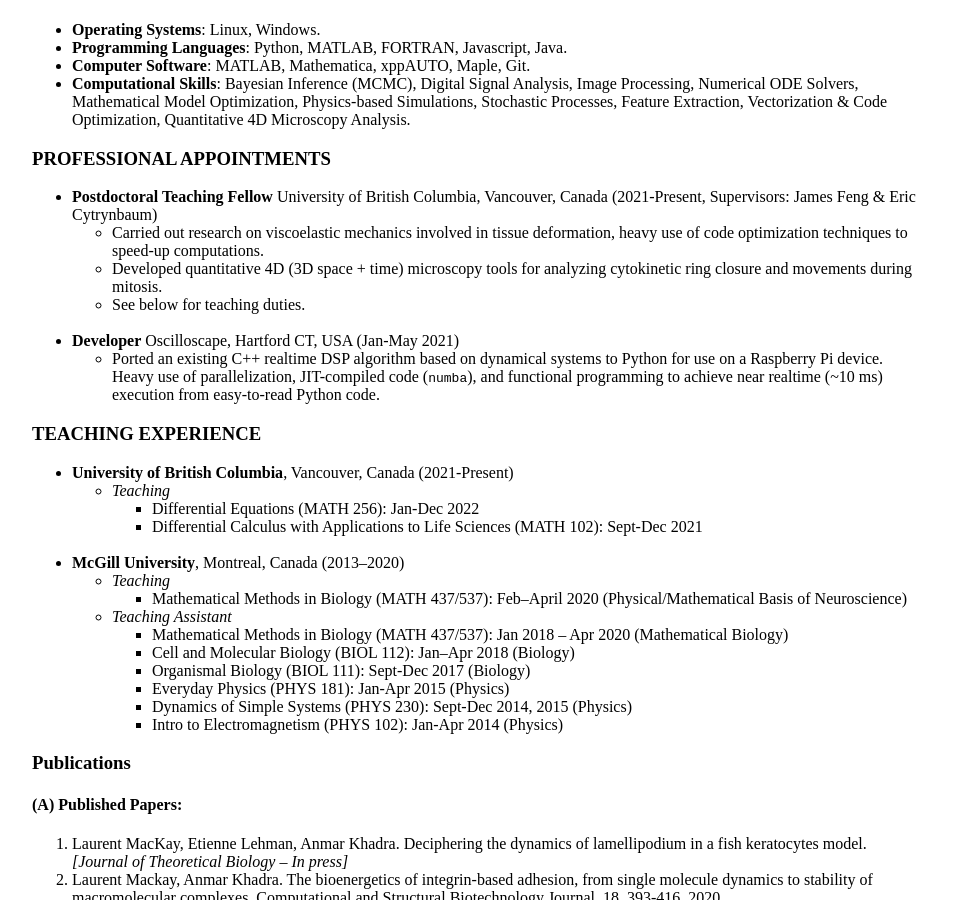
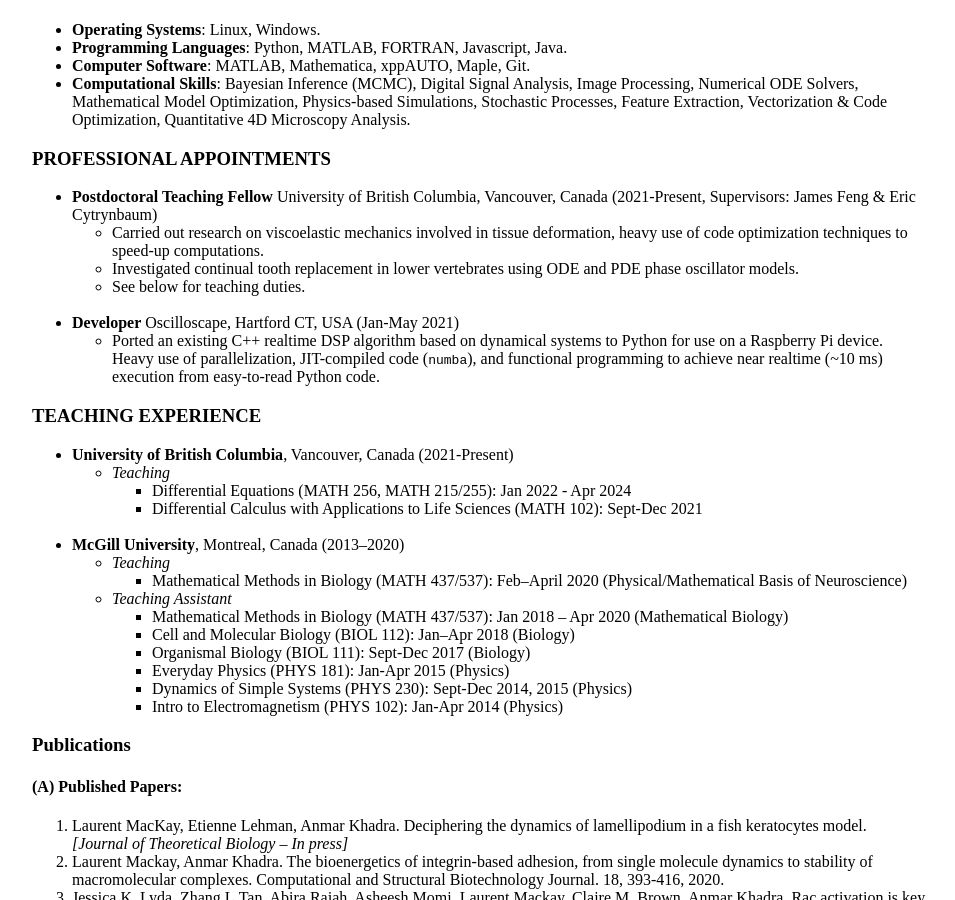
Before and after one commit to laurentmackay/laurentmackay.github.io, a Jekyll site: the page built from cv/index.html, in a window 1280 px wide and 900 px high, scrolled down 374 px. Shown: the whole window, without its empty margins (160-1115 px from the left). Built offline with Jekyll 4.4.1, drawn with Linux system fonts in a browser that asks for light colours; Markdown is read by kramdown in place of the engine named in the settings.

Commit message:
Update cv_1.md
added second postdoc info

```diff
--- a/_includes/cv_1.md
+++ b/_includes/cv_1.md
@@ -26,7 +26,7 @@ Stochastic Processes, Feature Extraction, Vectorization & Code Optimization, Qua
 ### PROFESSIONAL APPOINTMENTS
 * **Postdoctoral Teaching Fellow** University of British Columbia, Vancouver, Canada (2021-Present, Supervisors: James Feng & Eric Cytrynbaum)
    * Carried out research on viscoelastic mechanics involved in tissue deformation, heavy use of code optimization techniques to speed-up computations.
-   * Developed quantitative 4D (3D space + time) microscopy tools for analyzing cytokinetic ring closure and movements during mitosis.
+   * Investigated continual tooth replacement in lower vertebrates using ODE and PDE phase oscillator models.
    * See below for teaching duties.
 <br/>
 <br/>
@@ -36,7 +36,7 @@ Stochastic Processes, Feature Extraction, Vectorization & Code Optimization, Qua
 ### TEACHING EXPERIENCE
 * **University of British Columbia**, Vancouver, Canada (2021-Present)
    * *Teaching*
-       * Differential Equations (MATH 256): Jan-Dec 2022
+       * Differential Equations (MATH 256, MATH 215/255): Jan 2022 - Apr 2024
        * Differential Calculus with Applications to Life Sciences (MATH 102): Sept-Dec 2021
 <br/>
 <br/>
```
